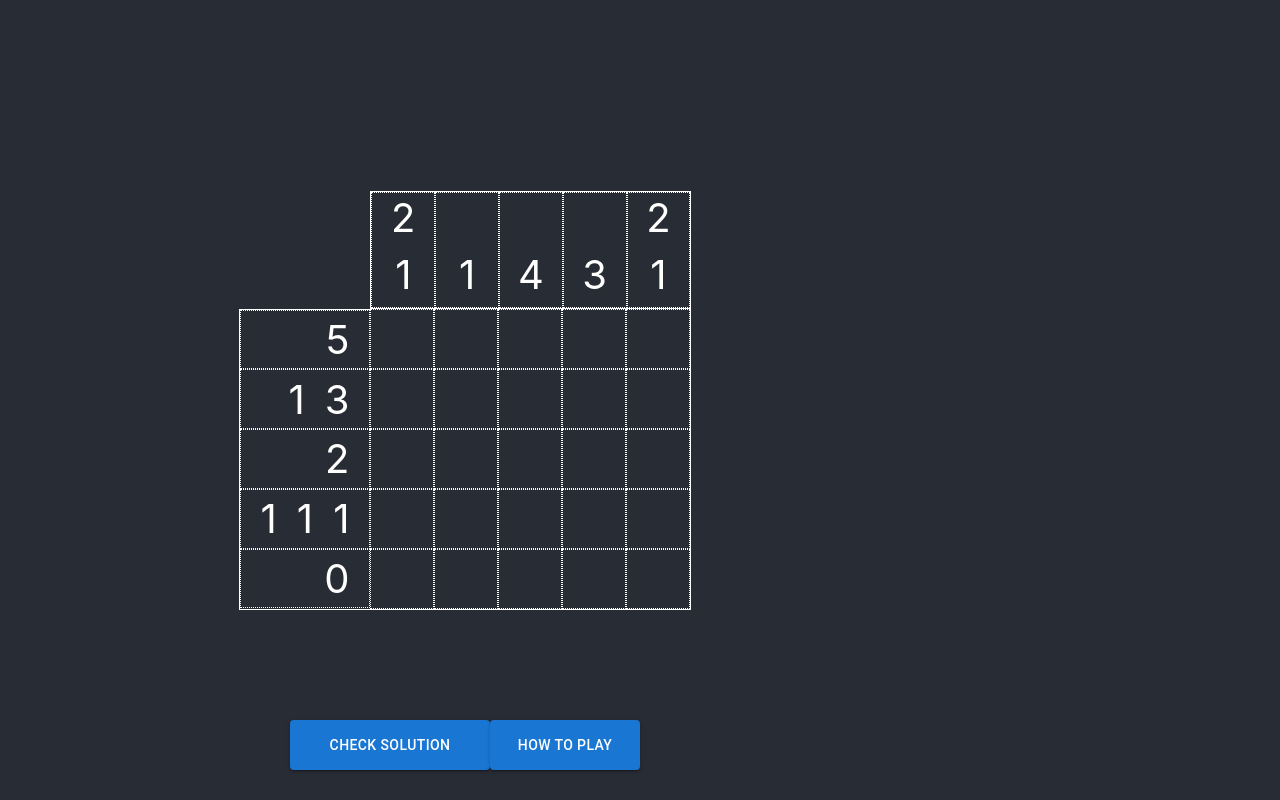
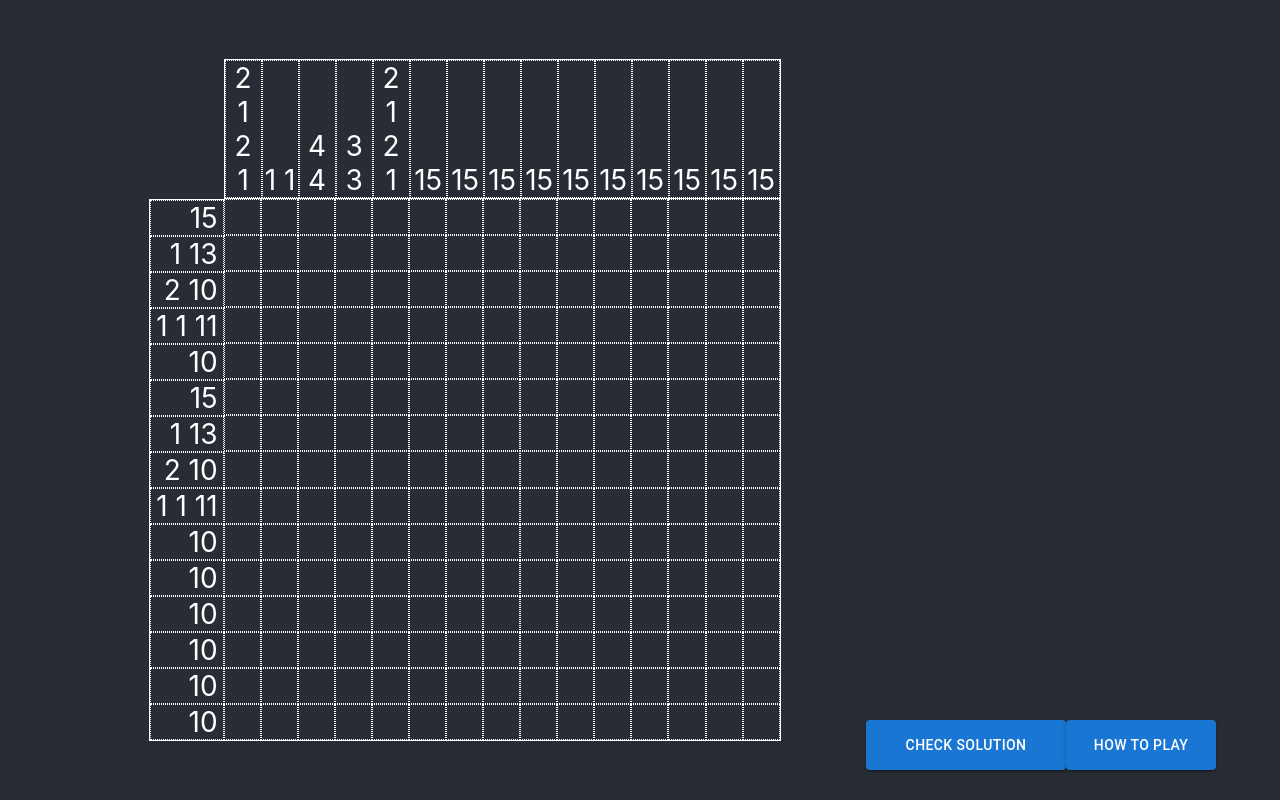
Before and after one commit to ravendevore/4430-nonograms, a React (Create React App) app in the folder nonogram/: page / in a window 1280 px wide. Built offline with nearby package versions, Linux system fonts and the light colour scheme.

Commit message:
15x15 version of game, fixing formatting issues

```diff
--- a/nonogram/src/App.css
+++ b/nonogram/src/App.css
@@ -11,26 +11,27 @@
   overflow: auto;
 }
 
+.gridCont Button {
+  min-width: 10px;
+}
+
 .textCol, .textRow {
-	display: flex;
-	flex-direction: column;
-	align-items: flex-end;
+  display: flex;
 	border: 1px dotted white;
-	color: white;
-	font-size: 40px;
-	justify-content: center;
+  color: white;
+  font-size: 1.75em;
+  justify-content: center;
+  align-items: flex-end;
 }
 
 .textCol {
-	letter-spacing: .2em;
-	text-orientation: upright;
-	writing-mode: vertical-lr;
+  text-align: center;
+  width: 35px;
 }
 
 .textRow {
-	letter-spacing: .5em;
-	text-indent: .5em;
-	text-align: right;
+	flex-direction: column;
+  padding: 0 5px;
 }
 
 .grid {
@@ -43,19 +44,17 @@
 	grid-row: 2;
 	grid-column: 2;
 	display: grid;
-	grid-template: repeat(5, 1fr) / repeat(5, 1fr);
-	height: 300px;
+	grid-template: repeat(15, 1fr) / repeat(15, 1fr);
 	border-bottom: 1px solid white;
 	border-right: 1px solid white;
 	align-items: center;
 }
 
-
 .gridColH {
   grid-row: 1;
   grid-column: 2;
   display: grid;
-  grid-template-columns: repeat(5, 1fr);
+  grid-template-columns: repeat(15, 1fr);
   border: 1px solid white;
 }
 
@@ -63,7 +62,7 @@
   grid-row: 2;
   grid-column: 1;
   display: grid;
-  grid-template-rows: repeat(5, 1fr);
+  grid-template-rows: repeat(15, 1fr);
   border-top: 1px solid white;
   border-left: 1px solid white;
   border-bottom: 1px solid white;
@@ -77,7 +76,7 @@
   width: 200px;
   margin-top: 50%;
   bottom: -90%;
-  right: 50%;
+  right: 5%;
   align-items: center;
 }
 
@@ -89,6 +88,6 @@
   width: 150px;
   margin-top: 50%;
   bottom: -90%;
-  right: 50%;
+  right: 5%;
   align-items: center;
 }
--- a/nonogram/src/components/NonogramGame.jsx
+++ b/nonogram/src/components/NonogramGame.jsx
@@ -6,13 +6,23 @@ import example from "./example.png"
 
 const NonogramGame = () => {
   var i = 0;
-  const [grid, setGrid] = useState(Array(25).fill({sty: "outlined", val: 0}).map((obj) => ({...obj, key: i++})))
+  const [grid, setGrid] = useState(Array(15*15).fill({sty: "outlined", val: 0}).map((obj) => ({...obj, key: i++})))
   const soln = [
-    1, 1, 1, 1, 1,
-    1, 0, 1, 1, 1,
-    0, 0, 1, 1, 0,
-    1, 0, 1, 0, 1,
-    0, 0, 0, 0, 0
+    1, 1, 1, 1, 1, 1, 1, 1, 1, 1, 1, 1, 1, 1, 1,
+    1, 0, 1, 1, 1, 1, 1, 1, 1, 1, 1, 1, 1, 1, 1,
+    0, 0, 1, 1, 0, 1, 1, 1, 1, 1, 1, 1, 1, 1, 1,
+    1, 0, 1, 0, 1, 1, 1, 1, 1, 1, 1, 1, 1, 1, 1,
+    0, 0, 0, 0, 0, 1, 1, 1, 1, 1, 1, 1, 1, 1, 1,
+    1, 1, 1, 1, 1, 1, 1, 1, 1, 1, 1, 1, 1, 1, 1,
+    1, 0, 1, 1, 1, 1, 1, 1, 1, 1, 1, 1, 1, 1, 1,
+    0, 0, 1, 1, 0, 1, 1, 1, 1, 1, 1, 1, 1, 1, 1,
+    1, 0, 1, 0, 1, 1, 1, 1, 1, 1, 1, 1, 1, 1, 1,
+    0, 0, 0, 0, 0, 1, 1, 1, 1, 1, 1, 1, 1, 1, 1,
+    0, 0, 0, 0, 0, 1, 1, 1, 1, 1, 1, 1, 1, 1, 1,
+    0, 0, 0, 0, 0, 1, 1, 1, 1, 1, 1, 1, 1, 1, 1,
+    0, 0, 0, 0, 0, 1, 1, 1, 1, 1, 1, 1, 1, 1, 1,
+    0, 0, 0, 0, 0, 1, 1, 1, 1, 1, 1, 1, 1, 1, 1,
+    0, 0, 0, 0, 0, 1, 1, 1, 1, 1, 1, 1, 1, 1, 1
   ]
 
   const [colH, setColH] = useState(genNums(0).map((obj) => ({val: obj, key: i++})))
@@ -58,18 +68,18 @@ const NonogramGame = () => {
 
   const buttonMap = grid.map((objElement) => {
     console.log(objElement.sty);
-    if (objElement.val == 2) // display X
+    if (objElement.val === 2) // display X
     {
       return (
         <Button
-          sx={{borderRadius: "0px", margin: "0px", border: "1px dotted white", height: "100%", width: "100%"}}
+          sx={{pborderRadius: "0px", margin: "0px", border: "1px dotted white", height: "100%", width: "100%", padding: "0"}}
           key = {objElement.key}
           onClick={(e) => {change(e, objElement); setGrid([...grid])}}
           onContextMenu={(e) => {changeRight(e, objElement); setGrid([...grid])}}
           variant={objElement.sty}
           color={objElement.color}
         >
-          <CloseIcon color="white" sx={{ width: 30, height: 30 }}/>
+          <CloseIcon color="white" sx={{ width: "35px", height: "35px"}}/>
         </Button>
       );
     }
@@ -122,7 +132,7 @@ const NonogramGame = () => {
   }
 
   function genNums(isRow) {
-    const solnDim = 5
+    const solnDim = 15;
     let fullList = []
     for (let i = 0; i < solnDim; i++) {
       let currList = []
@@ -146,9 +156,9 @@ const NonogramGame = () => {
       if (currList.length === 0) {
         currList.push(0)
       }
-      fullList.push(currList)
+      fullList.push(currList.join(' '))
     }
-    return fullList;
+    return fullList
   }
 
   const [anchorEl, setAnchorEl] = React.useState(null);
```
